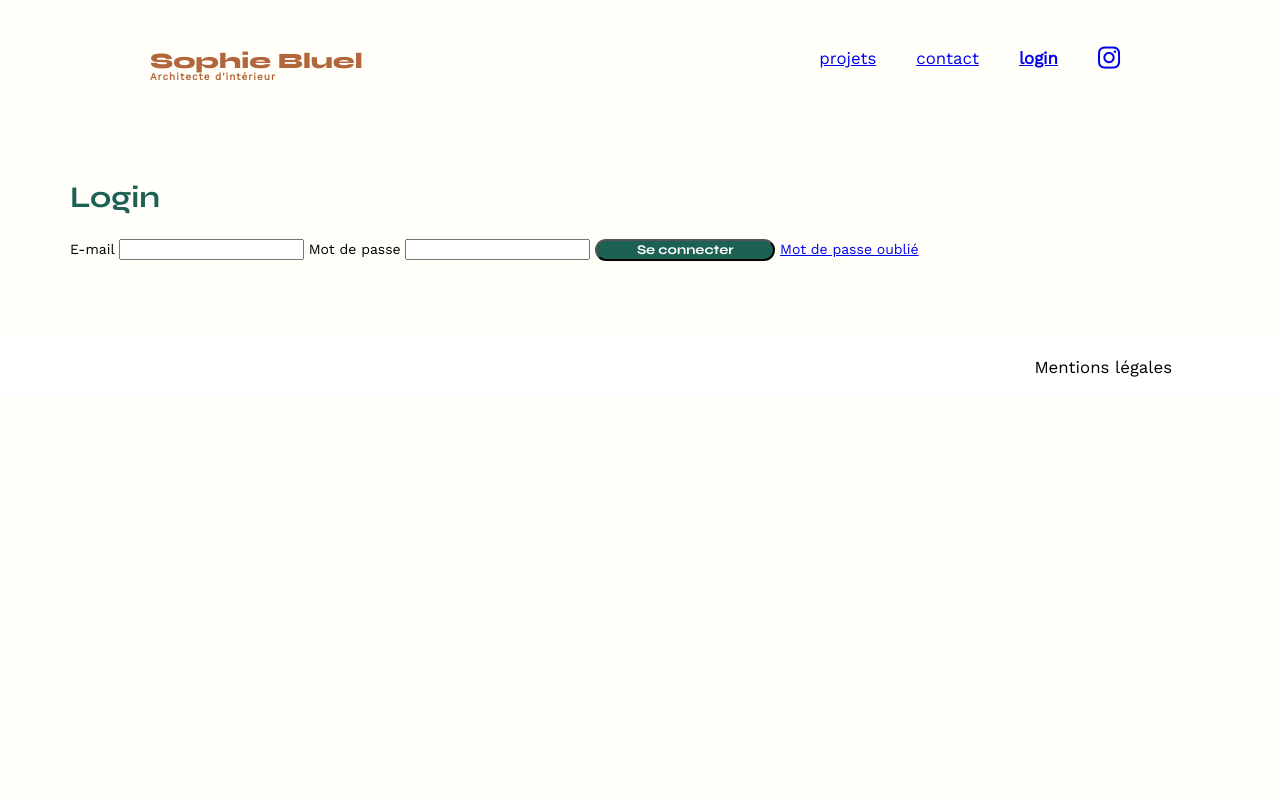
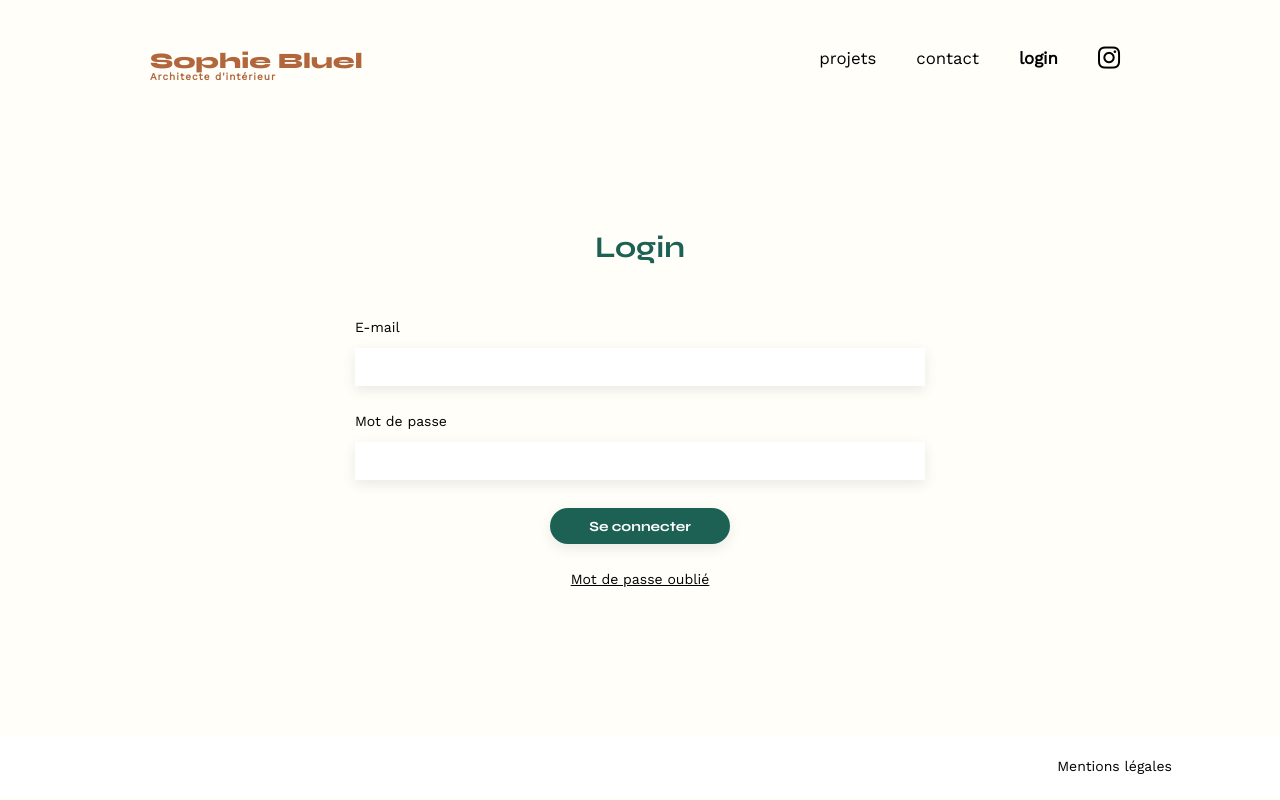
Before and after one commit to debleg/OC-P6-Sophie-Bluel, a website: page login.html in a window 1280 px wide. Drawn offline with nearby package versions, Linux system fonts and the light colour scheme.

Commit message:
Adjust css styles for index and login pages to fit mockup

```diff
--- a/assets/style.css
+++ b/assets/style.css
@@ -128,11 +128,17 @@ table {
   border-spacing: 0;
 }
 /** end reset css**/
+
+a {
+  text-decoration: none;
+  color: inherit;
+}
+
 body {
   font-family: "Work Sans";
   font-size: 14px;
-
   background-color: #fffef8;
+  min-height: 100vh;
 }
 header {
   display: flex;
@@ -256,30 +262,42 @@ li:hover {
 .gallery img {
   width: 100%;
 }
-#contact {
+
+#login {
+  padding-top: 100px;
+  padding-bottom: 150px;
+}
+
+#contact,
+#login {
   width: 50%;
   margin: auto;
 }
-#contact > * {
+#contact > *,
+#login > * {
   text-align: center;
 }
-#contact h2 {
+#contact h2,
+#login h2 {
   margin-bottom: 20px;
 }
-#contact form {
+#contact form,
+#login form {
   text-align: left;
   margin-top: 30px;
   display: flex;
   flex-direction: column;
 }
 
-#contact input {
-  height: 50px;
-  font-size: 1.2em;
+#contact input,
+#login input {
+  height: 36px;
+  font-size: 1em;
   border: none;
   box-shadow: 0px 4px 14px rgba(0, 0, 0, 0.09);
 }
-#contact label {
+#contact label,
+#login label {
   margin: 2em 0 1em 0;
 }
 #contact textarea {
@@ -296,6 +314,11 @@ input[type="submit"] {
   width: 180px;
   text-align: center;
   border-radius: 60px;
+}
+
+#login form a {
+  text-decoration: underline;
+  align-self: center;
 }
 
 footer {
@@ -316,3 +339,7 @@ footer nav ul {
   justify-content: flex-end;
   margin: 2em 7em;
 }
+
+footer nav ul li {
+  font-size: 1em;
+}
```
